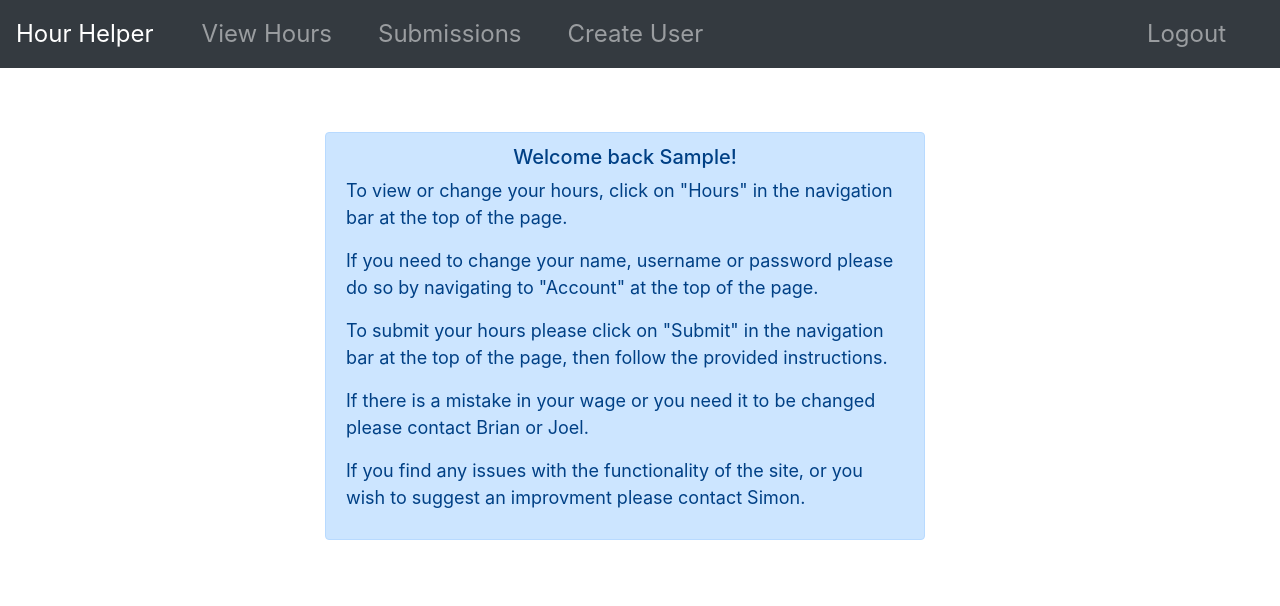
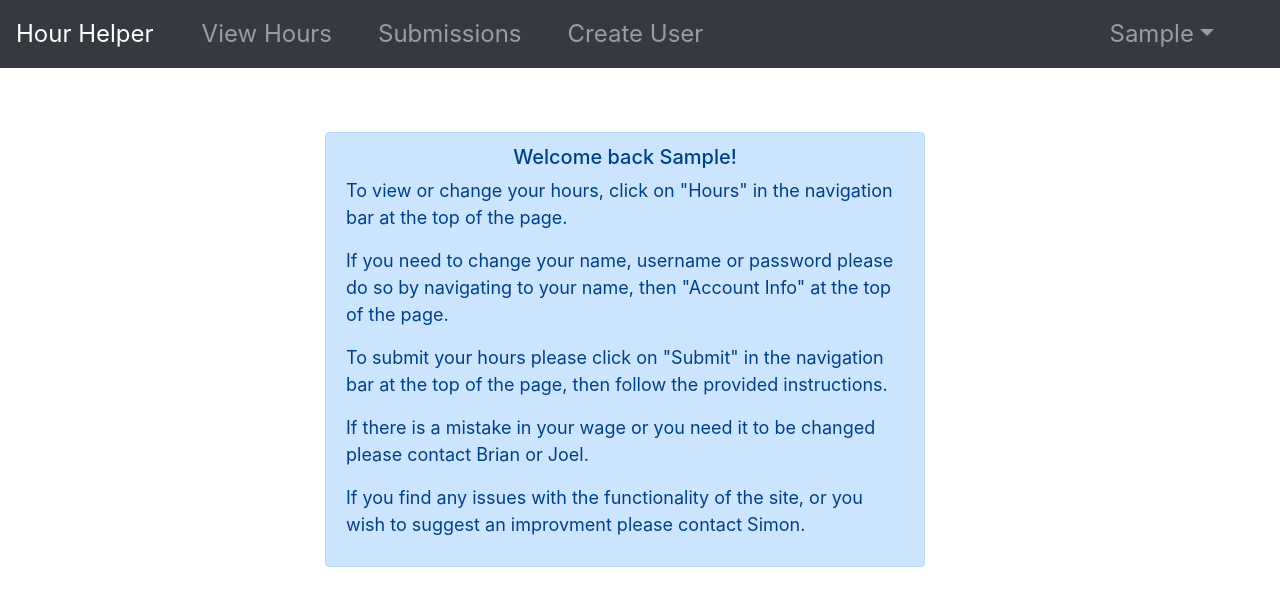
Before and after one commit to sblasby/HourHelper, a Django app: page /home/ in a window 1280 px wide. Shown: the top 606 px of the page. Run offline with Django 4.2, Linux system fonts and the light colour scheme; the visitor is signed in with stand-in values (Sample User, id 1); data that the repository does not hold is empty.

Commit message:
account drop down

```diff
--- a/main/templates/main/base.html
+++ b/main/templates/main/base.html
@@ -14,6 +14,11 @@
 
     <style>
         /* Custom CSS for spacing out the links */
+
+        .navbar{
+            padding-right: 1.75rem;
+        }
+
         .nav-link {
             margin-right: 30px;
             /* Adjust the value to increase or decrease the spacing */
@@ -32,6 +37,28 @@
             border-radius: 20px;
             width: fit-content;
             font-size: large;
+        }
+
+        /* .navbar-nav.show {
+            background-color:#3f474e;
+        } */
+
+        .dropdown-menu.show{
+            background-color: #3f474e;
+            padding: 0;
+        }
+
+        .dropdown-item {
+            color: rgba(255,255,255,.5);
+            padding-bottom: 10px;
+            padding-top: 10px;
+        }
+
+        .dropdown-item:hover {
+            background-color: #343a40;
+            color: white;
+            border-radius: 0.25rem;
+
         }
     </style>
 
@@ -87,11 +114,23 @@
             {% endif %}
         </div>
 
+        {% if user.is_authenticated %}
+        <div class="navbar-nav ml-auto">
+            <li class="nav-item dropdown">
+                <a class="nav-link dropdown-toggle" data-toggle="dropdown" href="#" role="button"
+                    aria-expanded="false">{{user.first_name}}</a>
+                <div class="dropdown-menu">
+                    <a class="dropdown-item" href="#">Account Info</a>
+                    <a class="dropdown-item" href="/logout">Logout</a>
+                </div>
+            </li>
+        </div>
 
+        {% else %}
         <div class="navbar-nav ml-auto">
-            <a class="nav-item nav-link" {% if user.is_authenticated %} href="/logout">Logout</a> {% else %}
-            href="/login">Log in</a>{% endif %}
+            <a class="nav-item nav-link" href="/login">Log in</a>
         </div>
+        {% endif %}
 
     </nav>
 
--- a/main/templates/main/home.html
+++ b/main/templates/main/home.html
@@ -34,8 +34,8 @@
 
                 <h5>Welcome to the site {{user.first_name}}!</h5>
                 <p class="message-text">
-                    Since this is your first time logging in navigate to "Account" at the top right of the page,
-                    and click "Info" to access your account information. Once you are there please do the following.
+                    Since this is your first time logging in, navigate to your name at the top right of the page,
+                    and click "Account Info" to access your account information. Once you are there please do the following.
                 </p>
                 <ol class="message-text">
                     <li>Check username, name or email and edit if nessessary</li>
@@ -63,7 +63,7 @@
                 <h5>Welcome back {{user.first_name}}!</h5>
                 <p class="message-text">To view or change your hours, click on "Hours" in the navigation bar at the top of the
                     page.</p>
-                <p class="message-text">If you need to change your name, username or password please do so by navigating to "Account"
+                <p class="message-text">If you need to change your name, username or password please do so by navigating to your name, then "Account Info"
                     at the top of the page.</p>
                 <p class="message-text">To submit your hours please click on "Submit" in the navigation bar at the top of
                     the page, then follow the provided instructions.
```
Lines whose indentation alone changed are shown as unchanged.
